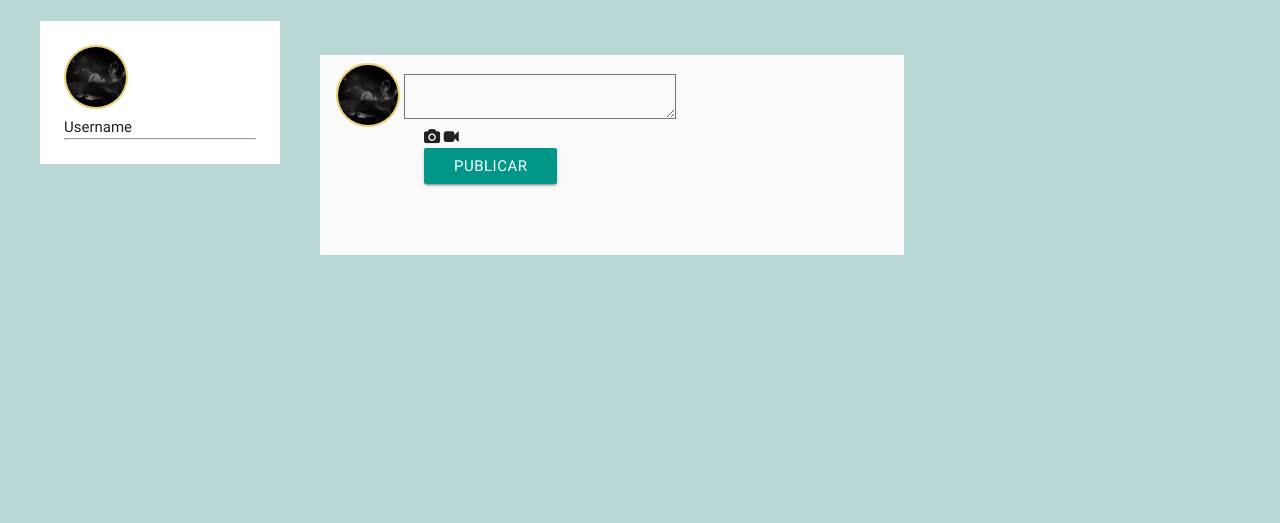
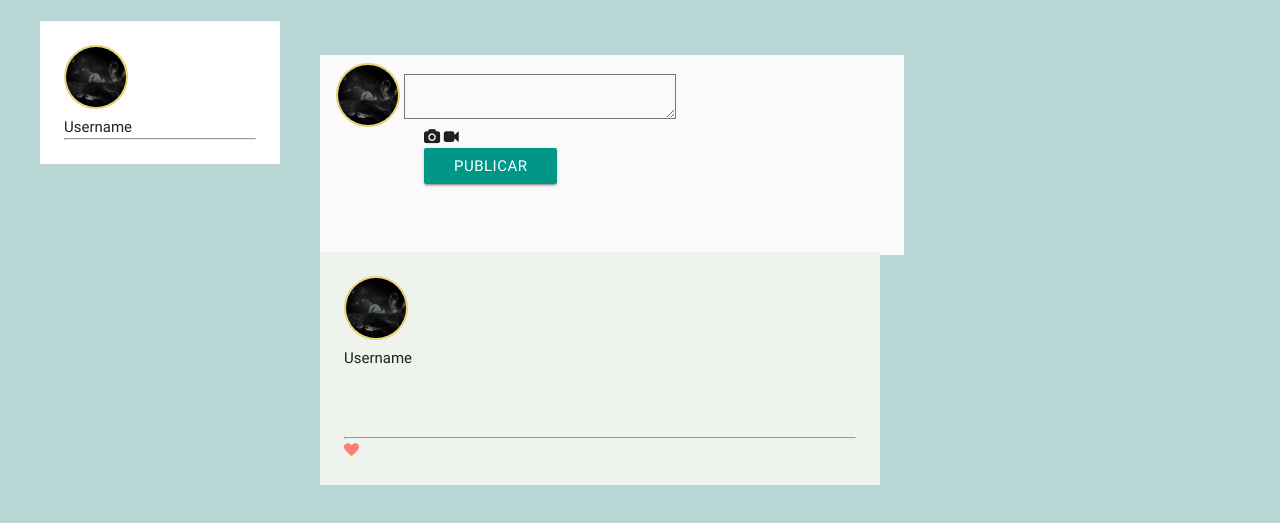
Before and after one commit to NatalyOC/sprint3-finalproduct-socialnetwork, a plain HTML site: page views/newsfeed.html in a window 1280 px wide. Both pictures are taken after a click on the button "Publicar". Shown: the part 93-616 px from the top of the page. Drawn offline with nearby package versions, Linux system fonts and the light colour scheme.

Commit message:
actualizando newsfeed

```diff
--- a/css/newsfeed.css
+++ b/css/newsfeed.css
@@ -91,6 +91,18 @@ textarea{
     left: 13vh;
     margin-bottom: 3vh;
 }
+.fa-heart{
+    color: salmon;
+}
+.textarea{
+    width: 90%;
+    height: auto;
+    position: relative;
+    top: 2.5vh;
+    left: 4vh;
+    padding: 3vh;
+    background-color: #eef3ed;
+}
 @media (min-width:600px){
     .myLogo{
         display: block;
@@ -133,6 +145,17 @@ textarea{
     }
     .bg-header{
         width: auto;
+    }
+    .textarea{
+        width: 70vh;
+        height: auto;
+        position: relative;
+        top: 8vh;
+        left: 40vh;
+        margin-top: 3vh;
+        padding: 3vh;
+        background-color: #eef3ed;
+
     }
 }
 @media (min-width:1400px) {
--- a/js/dataparticles.js
+++ b/js/dataparticles.js
@@ -1,4 +1,3 @@
-
 particlesJS("particles-js", {
     "particles": {
       "number": {
--- a/js/newsfeed.js
+++ b/js/newsfeed.js
@@ -1,3 +1,24 @@
 $(document).ready(function() {
-
+  var $posting = $('#posting');
+  var $textarea = $('#textarea');
+  /* $posting.on('click', function() {
+    // console.log('hola');
+    var hey = $posting.append('<div>hola</div>');
+    $posting
+    if ($textarea.val()) {
+      var $div = $posting.append('div');
+      var $text = $posting.text($textarea.val());
+    } else {
+      console.log('hey');
+    }
+  });*/
+  $posting.on('click', function(event) {
+    console.log($textarea.val());
+    // if ($textarea.val() !== '') {
+    var $content = $textarea.val();
+    var div = $('body').append('<div class="textarea "> <img class="img-user img-user-2" src="../assets/images/moon.jpg" alt="img-user"><div class="username dark-text">Username</div><br>' + $content + '<br><br><hr><i class="fa fa-heart" aria-hidden="true"></i></div><br>');
+    // $('body').append(div);
+    // }
+    $textarea.val('');
+  });
 });
--- a/views/newsfeed.html
+++ b/views/newsfeed.html
@@ -39,14 +39,14 @@
   <div class="container bg-publish grey lighten-5">
     <img class="img-user img-user-3 user-publish" src="../assets/images/moon.jpg" alt="img-user">
     <!--<input id="search" type="text"  placeholder="Buscar">-->
-    <textarea name="" id="" cols="30" rows="10"></textarea>
+    <textarea name="" id="textarea" cols="30" rows="10"></textarea>
     <br>
     <div class="icons-publish">
       <i class="fa fa-camera" aria-hidden="true"></i>
       <i class="fa fa-video-camera" aria-hidden="true"></i>
     </div>
     <div>
-      <input type="button" class="btn teal btn-publish" value="Publicar">
+      <input id="posting" type="button" class="btn teal btn-publish" value="Publicar">
     </div>
   </div>
   <script src="https://code.jquery.com/jquery-3.2.1.js" integrity="sha256-DZAnKJ/6XZ9si04Hgrsxu/8s717jcIzLy3oi35EouyE=" crossorigin="anonymous"></script>
```
Also changed, not shown: index.html (+3 -2 lines), js/app.js (+7 -1 lines), js/signup.js (added), views/signup.html (added).
